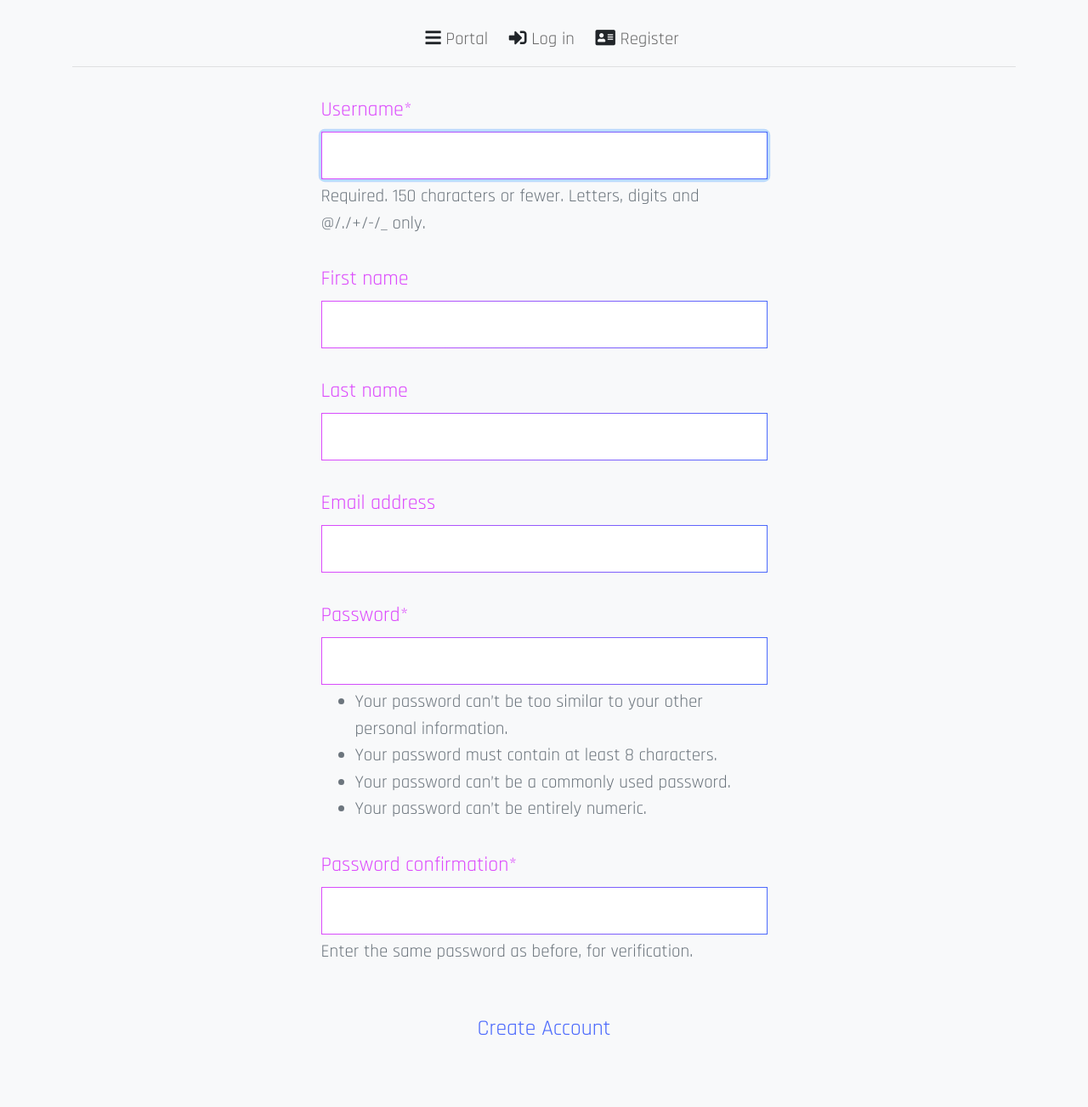
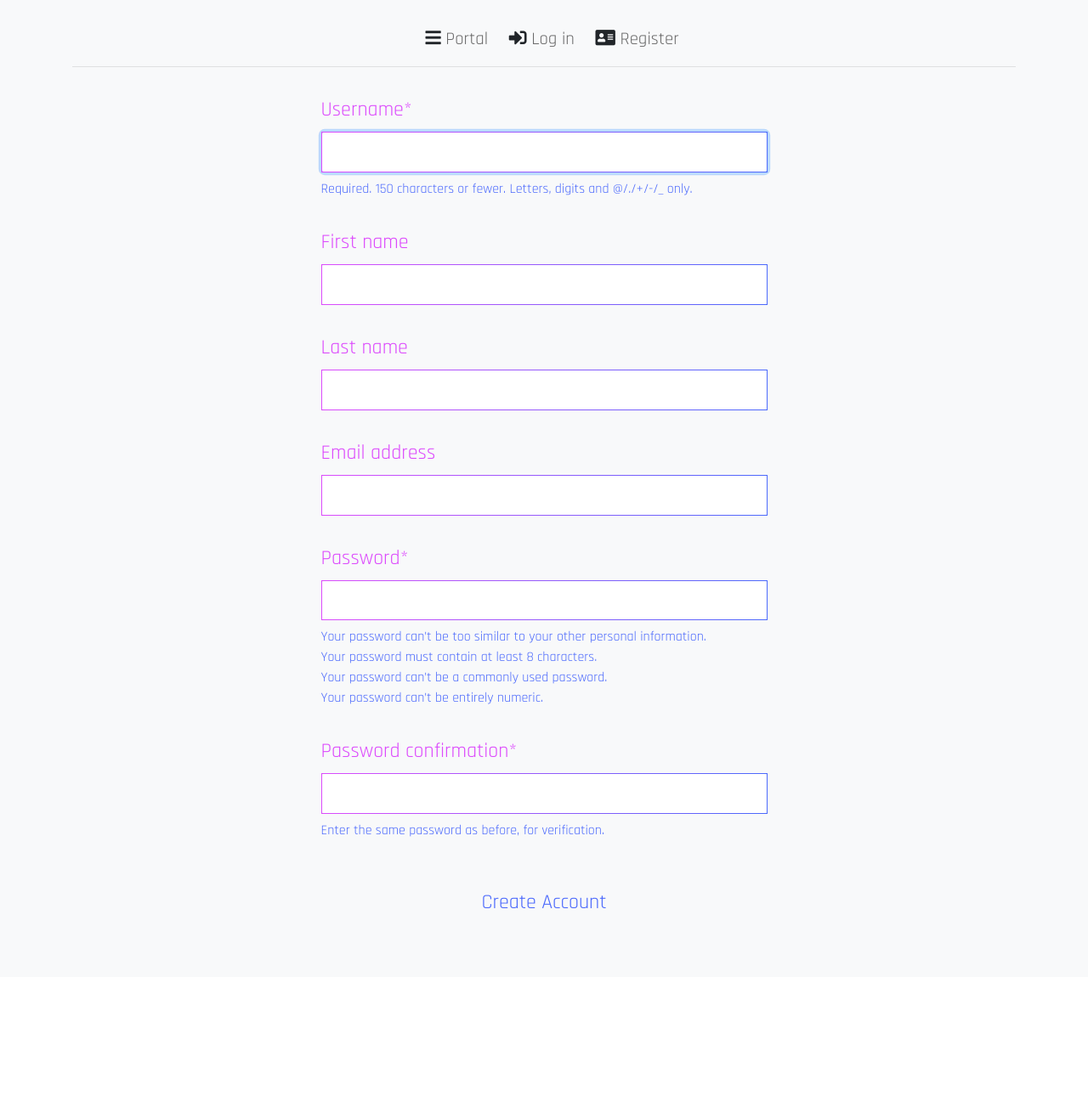
Before and after one commit to wkatbey/personal-website, a Django app: page /user/register/ in a window 1280 px wide. Shown: the part 577-1880 px from the top of the page at 85% size. After the commit the page ends 1646 px from the top, so only its background shows below. Run offline with Django 3.2, Linux system fonts and the light colour scheme; some libraries are stand-ins or nearby versions.

Commit message:
Removing list styling on small supplemental input text, reducing the size of the input fields

```diff
--- a/blog/templates/blog/blog_base.html
+++ b/blog/templates/blog/blog_base.html
@@ -5,11 +5,11 @@
 <link rel="stylesheet" href="{% static 'blog/navbar.css' %}">
 <link rel="stylesheet" href="{% static 'blog/spacing.css' %}">
 <link rel="stylesheet" href="{% static 'blog/fonts.css' %}">
+{% block custom_blog_head_elements %}
+{% endblock %}
 {% endblock %}
 
-{% block custom_blog_head_elements %}
 
-{% endblock %}
 
 {% block body %}
 
--- a/personal_website/settings.py
+++ b/personal_website/settings.py
@@ -144,6 +144,7 @@ STATICFILES_STORAGE = 'whitenoise.storage.CompressedManifestStaticFilesStorage'
 STATICFILES_DIRS = [
     os.path.join(BASE_DIR, 'static_website/static/'),
     os.path.join(BASE_DIR, 'blog/static/'),
+    os.path.join(BASE_DIR, 'user/static/'),
     os.path.join(BASE_DIR, 'sph_style/static/'),
 ]
 
--- a/sph_style/static/sph_style/forms.css
+++ b/sph_style/static/sph_style/forms.css
@@ -1,6 +1,11 @@
 .text-lg-form-wrapper {
     font-size: 1.5rem;
     color: #dc4bfc;
+}
+
+.text-lg-form-wrapper small {
+    font-size: 1rem;
+    color: #4b69fc !important;
 }
 
 .form-center {
@@ -9,8 +14,8 @@
 }
 
 .text-lg-form-wrapper input {
-    height: 3.5rem;
-    font-size: 1.6rem;
+    height: 2.99rem;
+    font-size: 1.5rem;
 
     border-image: linear-gradient(to right, #dc4bfc, #4b69fc);
 
--- /dev/null
+++ b/user/static/user/forms.css
@@ -0,0 +1,11 @@
+/* These styles are a temporary work-around to Crispy Form's
+    styling of the registration form. */
+
+.text-lg-form-wrapper small {
+    margin-top: 0.5rem;
+}
+
+.text-lg-form-wrapper small ul {
+    list-style-type: none;
+    padding-left: 0;
+}
--- a/user/templates/user/login.html
+++ b/user/templates/user/login.html
@@ -2,6 +2,9 @@
 {% load static %}
 {% load crispy_forms_tags %}
 
+{% block custom_blog_head_elements %}
+<link rel="stylesheet" href="{% static 'user/forms.css' %}">
+{% endblock %}
 
 {% block hero-image-type %}
 <div class="hero-sub-image red">
--- a/user/templates/user/register.html
+++ b/user/templates/user/register.html
@@ -1,6 +1,10 @@
 {% extends 'blog/blog_base.html' %}
 {% load static %}
 {% load crispy_forms_tags %}
+
+{% block custom_blog_head_elements %}
+<link rel="stylesheet" href="{% static 'user/forms.css' %}">
+{% endblock %}
 
 {% block hero-image-type %}
 <div class="hero-sub-image red">
--- a/user/templates/user/user_list.html
+++ b/user/templates/user/user_list.html
@@ -1,5 +1,7 @@
 {% extends 'blog/blog_base.html' %}
 {% load static %}
+
+{% block
 
 {% block hero-image-type %}
 <div class="hero-sub-image hero-sm noon-blue">
```
